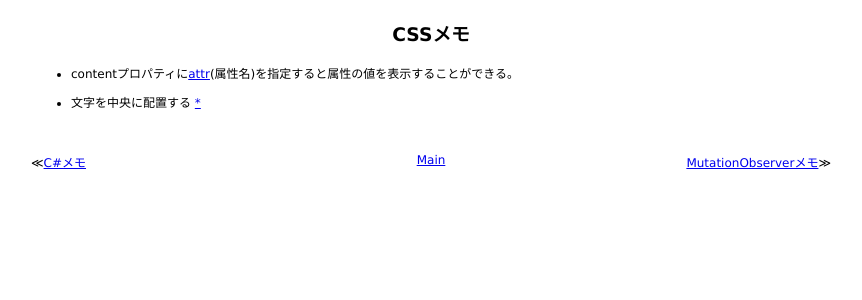
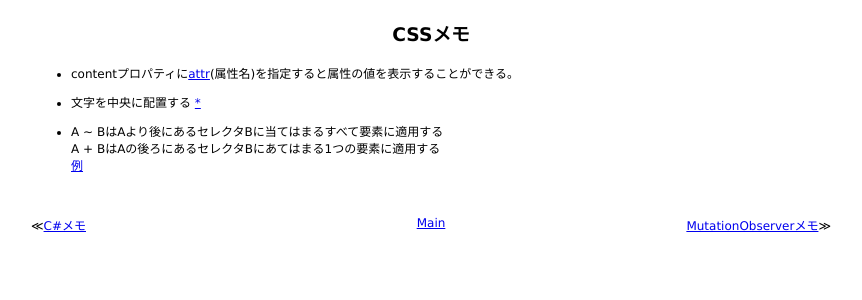
Before and after one commit to 38elements/38elements.github.com, a Jekyll site: the page built from _posts/2014-9-27-css.md, in a window 1280 px wide. Shown: the top 300 px of the page, without its empty margins (209-1071 px from the left). Built offline with Jekyll 4.4.1, drawn with Linux system fonts in a browser that asks for light colours.

Commit message:
Update 2014-9-27-css.md

```diff
--- a/_posts/2014-9-27-css.md
+++ b/_posts/2014-9-27-css.md
@@ -6,3 +6,7 @@ title: CSSメモ
 * contentプロパティに[attr](https://developer.mozilla.org/en/docs/Web/CSS/attr)(属性名)を指定すると属性の値を表示することができる。
 
 * 文字を中央に配置する [*](http://jsdo.it/38elements/css-center-text)
+
+* A ~ BはAより後にあるセレクタBに当てはまるすべて要素に適用する
+A + BはAの後ろにあるセレクタBにあてはまる1つの要素に適用する
+[例](http://jsdo.it/38elements/css-selector-after)
```
